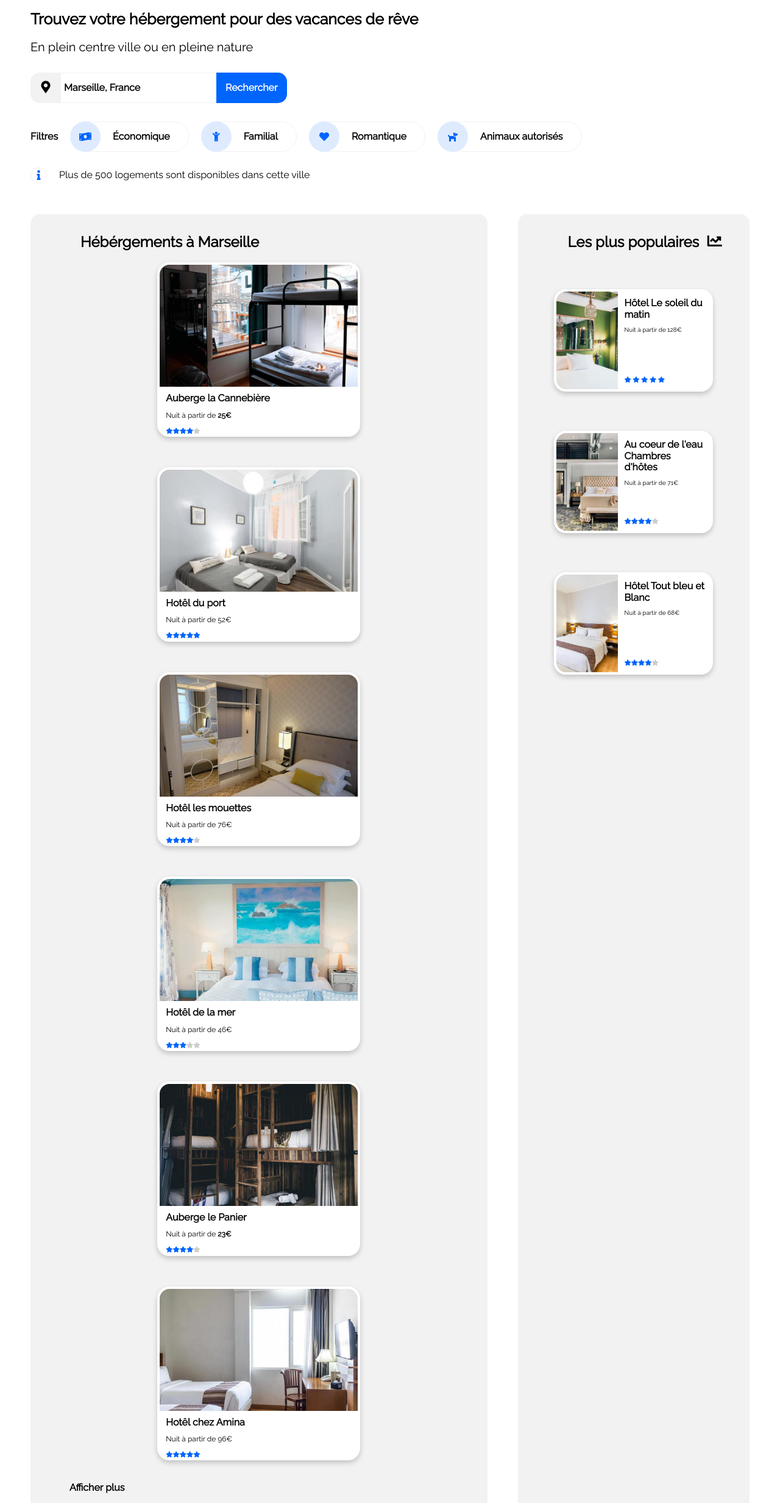
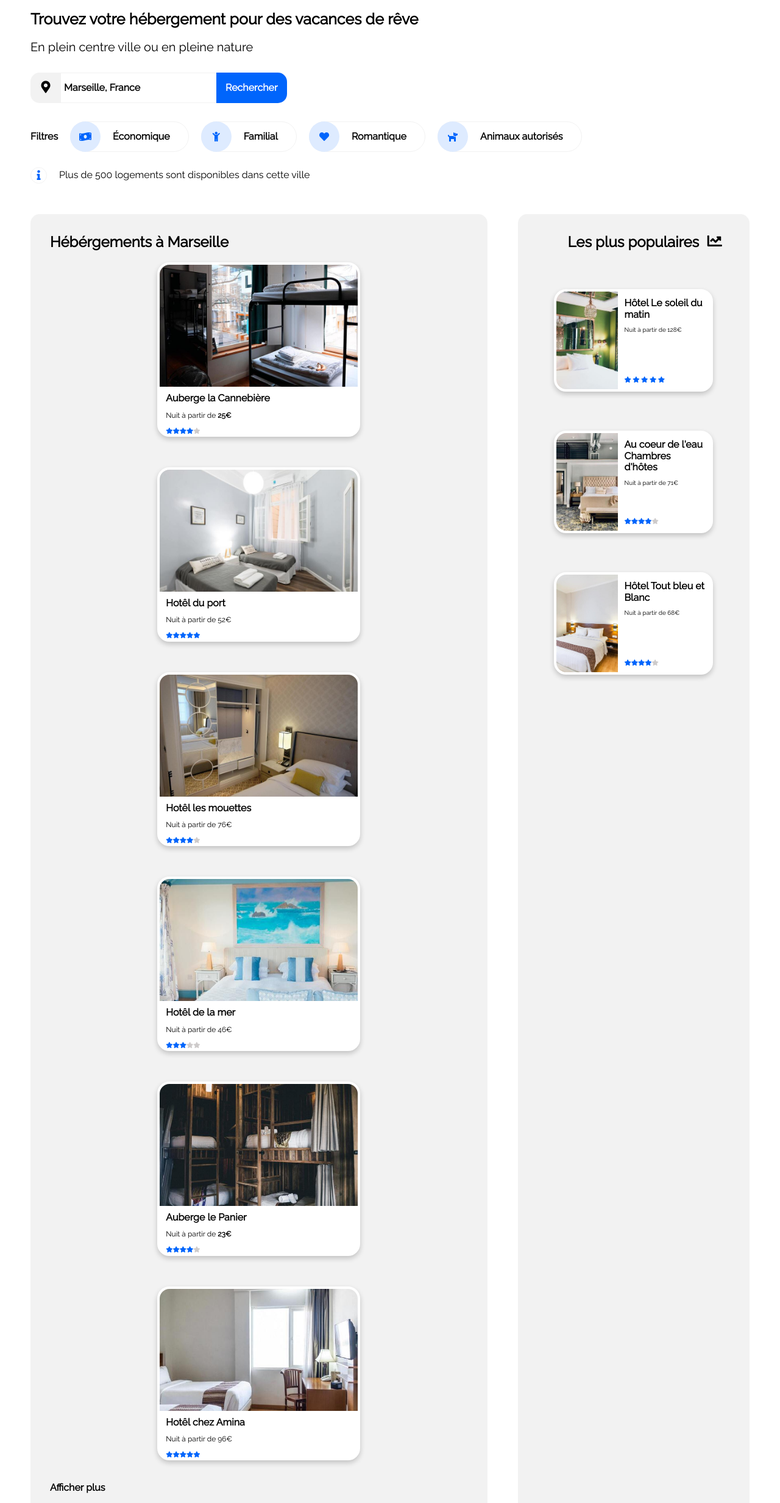
Before and after one commit to Yoh2L/OC-P2, a plain HTML site: page index.html in a window 1280 px wide. Shown: the part 96-2560 px from the top of the page at 61% size. Drawn offline with Linux system fonts and the light colour scheme.

Commit message:
V8 - correction des placements de texte dans hebergements

```diff
--- a/css/style.css
+++ b/css/style.css
@@ -305,12 +305,10 @@ a:active{
 .title-heb{
     display: flex;
     width: 100%;
-    padding-left: 50px;
 }
 
 
 .afficher-plus{
-   margin: 32px;
    font-size: 16px;
    font-weight: bold;
    text-decoration: none;
@@ -357,7 +355,6 @@ a:active{
     font-size: 12px;
 
 }
-
 
 
 .card-image-heb{
```
